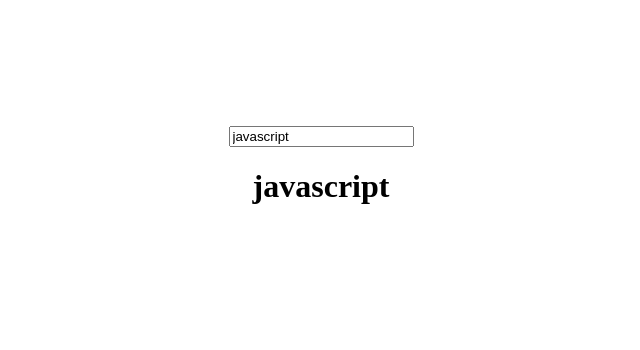
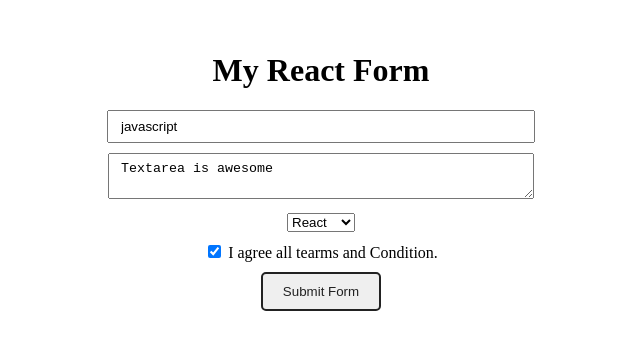
Before and after one commit to TahirAhmad01/my-react, a React (Create React App) app: page / in a window 1280 px wide. Shown: the part 232-582 px from the top of the page, without its empty margins (319-959 px from the left). Built offline with nearby package versions, Linux system fonts and the light colour scheme.

Commit message:
form state

```diff
--- a/src/component/css/style.css
+++ b/src/component/css/style.css
@@ -1,15 +1,16 @@
-body{
+body {
   display: flex;
   justify-content: center;
   align-items: center;
   min-height: 100vh;
 }
 
-#root{
+#root {
   text-align: center;
 }
 
-button{
+button,
+input[type="submit"] {
   padding: 10px 20px;
   color: #222;
   border: 2px solid #222;
@@ -19,15 +20,26 @@ button{
   -moz-border-radius: 5px;
   -ms-border-radius: 5px;
   -o-border-radius: 5px;
-    transition: .3s;
-    -webkit-transition: .3s;
-    -moz-transition: .3s;
-    -ms-transition: .3s;
-    -o-transition: .3s;
+  transition: 0.3s;
+  -webkit-transition: 0.3s;
+  -moz-transition: 0.3s;
+  -ms-transition: 0.3s;
+  -o-transition: 0.3s;
 }
 
-button:hover{
+button:hover,
+input[type="submit"]:hover {
   background-color: #222;
   color: #fff;
   cursor: pointer;
 }
+
+input[type="text"],
+textarea {
+  min-width: 400px;
+  padding: 7px 12px;
+}
+
+.form div {
+  margin: 10px 0;
+}
--- a/src/component/form.js
+++ b/src/component/form.js
@@ -4,25 +4,69 @@ import './css/style.css';
 export default class Form extends React.Component{
 
     state ={
-        title: 'javascript'
+        title: 'javascript',
+        textarea: 'Textarea is awesome',
+        select: 'react',
+        ChekeBox: true
     }
 
     handleForm = (e) => {
+        if(e.target.type === 'text'){
             this.setState({
                 title: e.target.value
             })
         }
+        else if(e.target.type === 'textarea'){
+            this.setState({
+                textarea: e.target.value
+            })
+        }
+        else if(e.target.type === 'select-one'){
+            this.setState({
+                select: e.target.value
+            })
+        }
+        else if(e.target.type === 'checkbox'){
+            this.setState({
+                ChekeBox: e.target.checked
+            })
+        }
+        else{
+            console.log("nothing")
+        }
+    }
+
+    handleSubmit = (e) => {
+        const {title, textarea, select, ChekeBox} = this.state;
+        e.preventDefault();
+        console.log(title, textarea, select, ChekeBox)
+    }
 
     render(){
-        const {title} = this.state;
+        const {title, textarea, select, ChekeBox} = this.state;
         return(
+            <div className="form">
                 <div>
-                <from>
+                    <h1>My React Form</h1>
+                </div>
+                <form onSubmit={this.handleSubmit}>
                     <input type="text" placeholder="however" value={title} onChange={this.handleForm}/>
-                </from>
                     <div>
-                    <h1>{title}</h1>
+                        <textarea type="textarea" name="hello" value={textarea} onChange={this.handleForm}></textarea>
                     </div>
+                    <div>
+                        <select value={select} onChange={this.handleForm}>
+                            <option value="React">React</option>
+                            <option value="Angular">Angular</option>
+                        </select>
+                    </div>
+                    <div>
+                        <input type="checkbox" checked={ChekeBox} onChange={this.handleForm} /> I agree all tearms and Condition.
+                    </div>
+                    <div>
+                        <input type="submit" value="Submit Form" />
+                    </div>
+                </form>
             </div>
         )
     }
```
Lines whose indentation alone changed are shown as unchanged.
